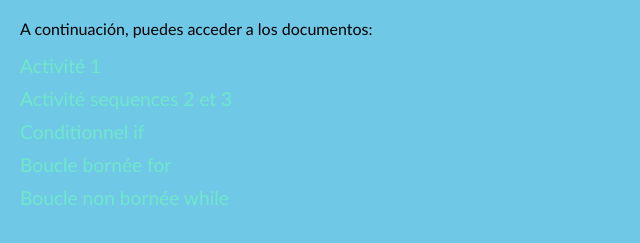
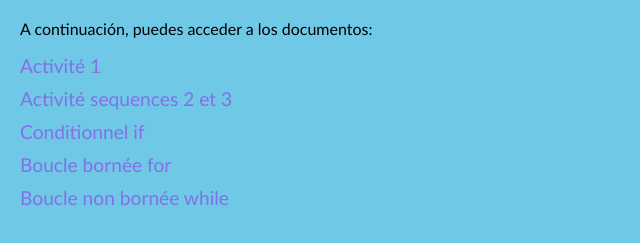
Before and after one commit to juli-arcila/juli-arcila.github.io, a plain HTML site: page programmation.html in a window 1280 px wide. Shown: the part 83-326 px from the top of the page, without its empty margins (0-640 px from the left). Drawn offline with Linux system fonts and the light colour scheme.

Commit message:
Update programmation.html

```diff
--- a/programmation.html
+++ b/programmation.html
@@ -26,7 +26,7 @@
         }
 
         ul li a {
-            color: #70e7ca;
+            color: #8270e7;
             text-decoration: none;
             font-size: 1.2em;
         }
```
